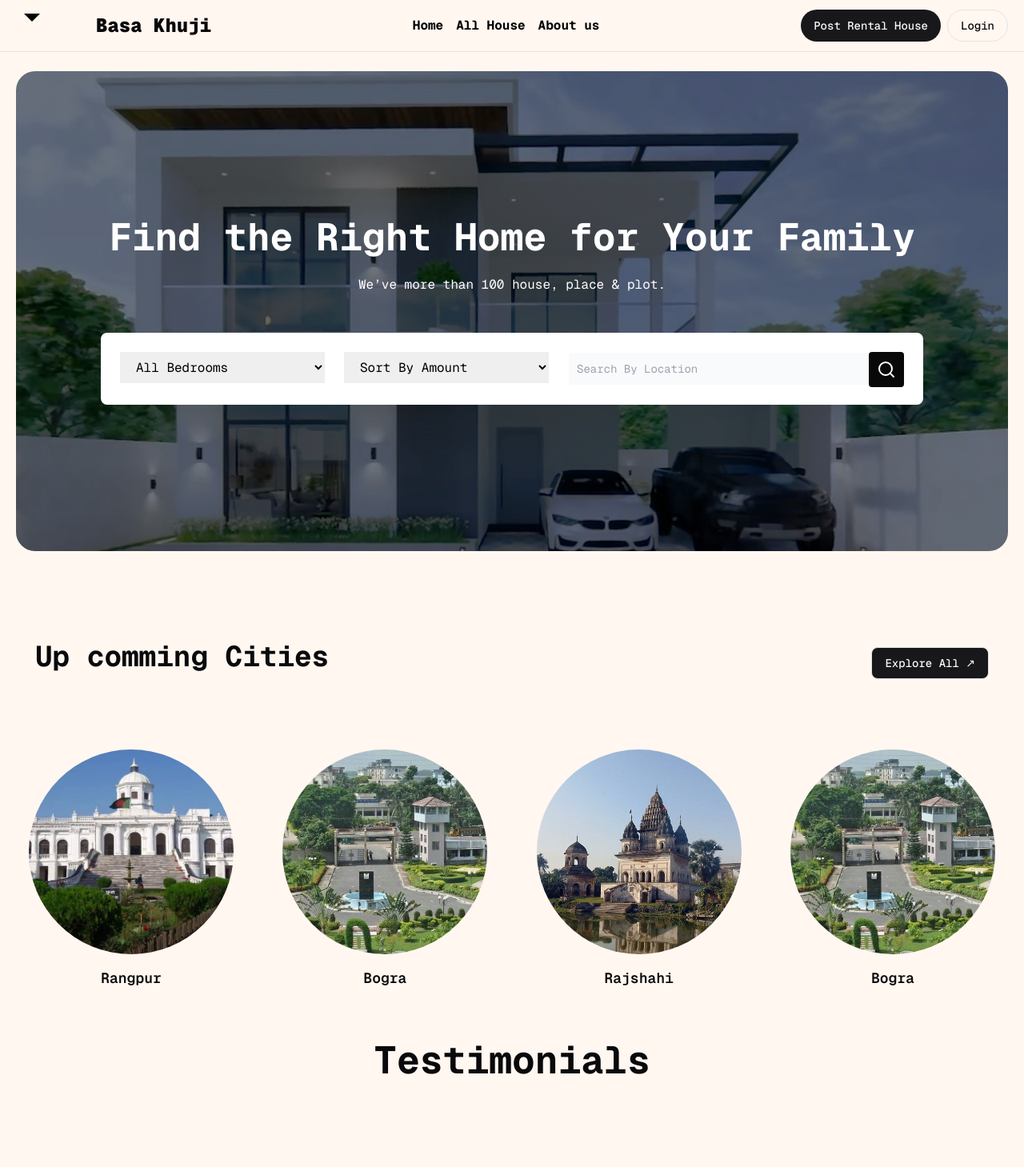
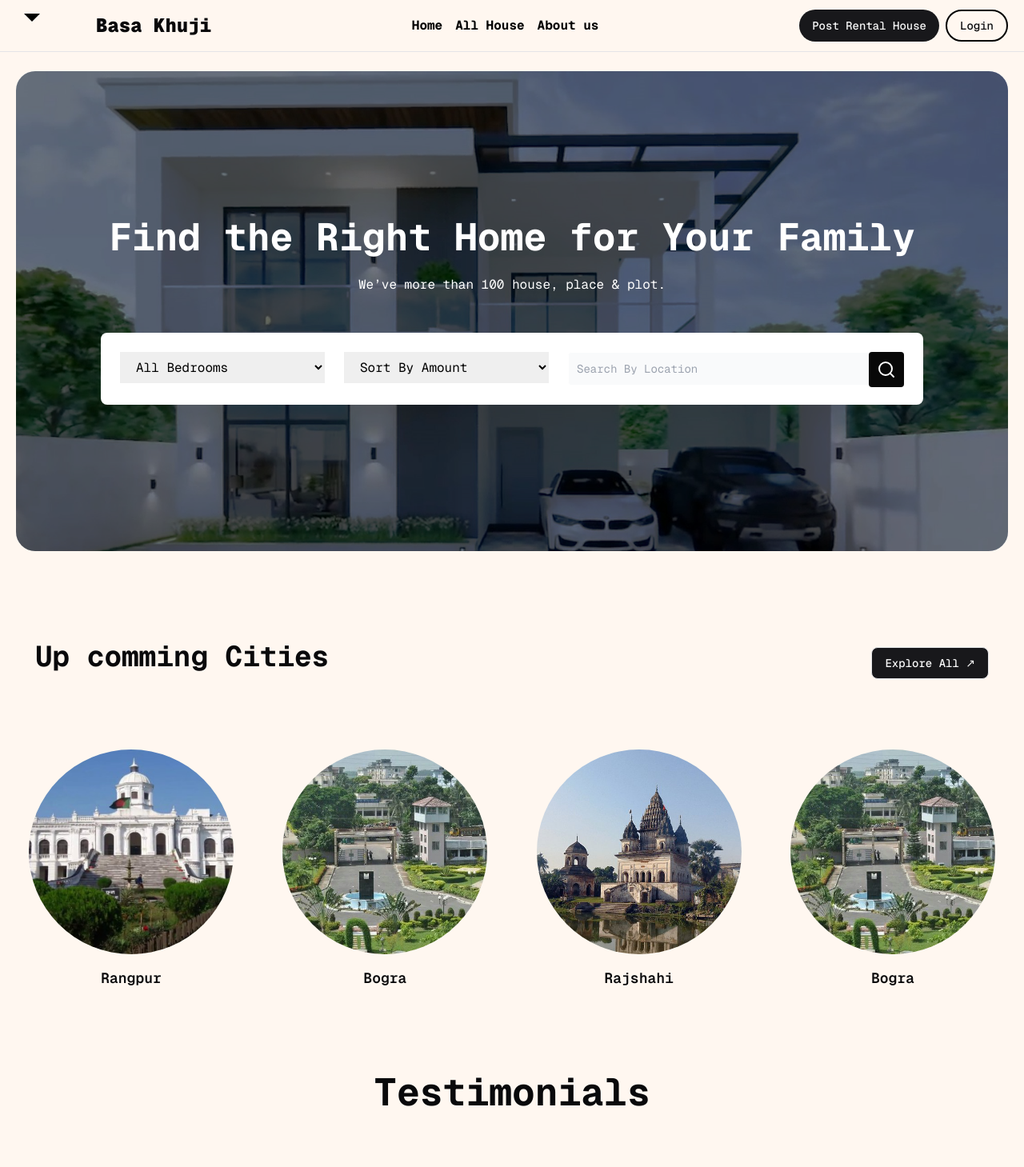
Before and after one commit to shaikot07/BasaKhuji-next-client, a Next.js app: page / in a window 1280 px wide. Shown: the top 1459 px of the page at 80% size. Built offline with nearby package versions, Linux system fonts and the light colour scheme; no server answers.

Commit message:
updated the navbar for login button

```diff
--- a/src/components/modules/home/Testimonials/index.tsx
+++ b/src/components/modules/home/Testimonials/index.tsx
@@ -13,11 +13,13 @@ import "swiper/css/navigation";
 import { Grid, Navigation, Autoplay } from "swiper/modules";
 import { Swiper, SwiperSlide } from "swiper/react";
 import Image from "next/image";
+import NMContainer from "@/components/ui/core/NMContainer";
 
 const Testimonials = () => {
   return (
     <>
-      <h1 className="text-5xl font-bold text-center pb-20">Testimonials</h1>
+      <NMContainer>
+      <h1 className="text-5xl font-bold text-center mt-10 pb-20">Testimonials</h1>
       <div className="max-w-[1200px] m-auto w-full px-4 py-8 p-5 pb-20">
         <Swiper
           slidesPerView={2}
@@ -106,7 +108,7 @@ const Testimonials = () => {
           }}
         >
           <SwiperSlide>
-            <div className="block rounded-lg bg-white shadow-lg dark:bg-danger-700 dark:shadow-black/30">
+            <div className="block rounded-lg bg-white shadow-lg dark:bg-danger-700 dark:shadow-black/30 ">
               <div className="h-28 overflow-hidden rounded-t-lg bg-[#8D1C2F]"></div>
               <div className="mx-auto -mt-12 w-24 overflow-hidden rounded-full border-2 border-white bg-white dark:border-danger-800 dark:bg-danger-800">
                 <Image src={so} alt="" />
@@ -260,6 +262,7 @@ const Testimonials = () => {
           </SwiperSlide>
         </Swiper>
       </div>
+      </NMContainer>
     </>
   );
 };
--- a/src/components/shared/Navbar.tsx
+++ b/src/components/shared/Navbar.tsx
@@ -158,7 +158,7 @@ export default function Navbar() {
             </>
           ) : (
             <Link href="/login">
-              <Button className="rounded-full" variant="outline">
+              <Button className="rounded-full border-2 border-black hover:bg-[#2F2E30] hover:text-white" variant="outline">
                 Login
               </Button>
             </Link>
```
